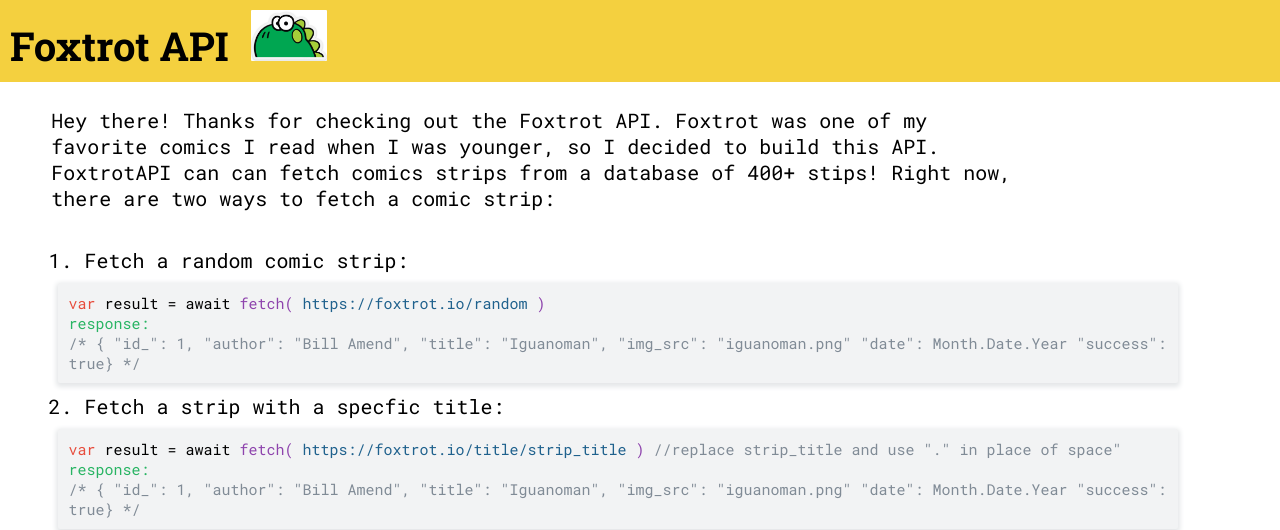
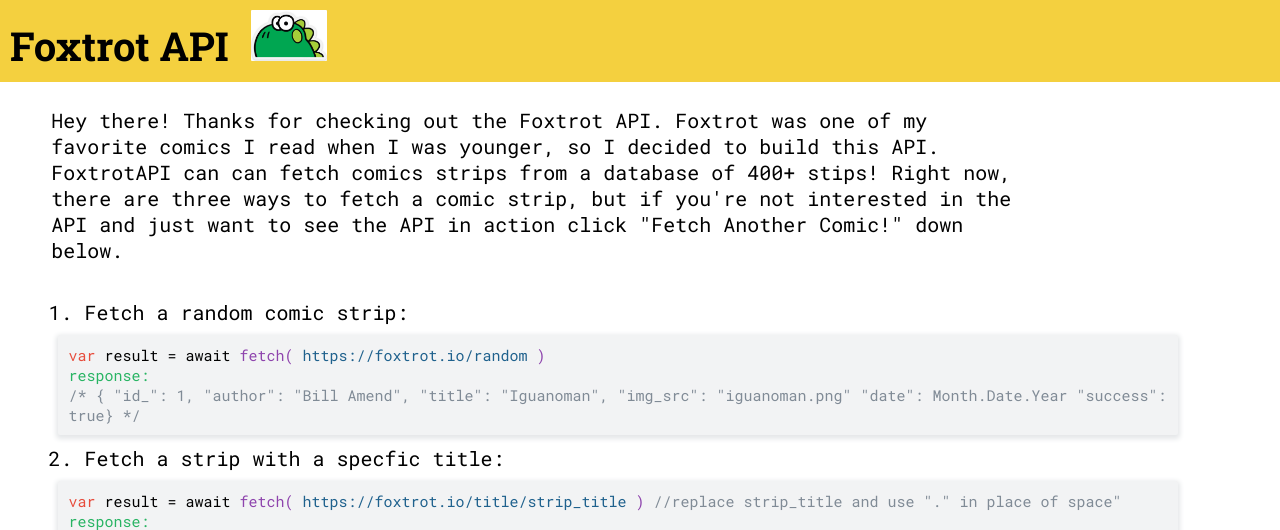
Before and after one commit to adiram359/FoxtrotAPI, a Flask app: page / in a window 1280 px wide. Shown: the top 530 px of the page. Run offline with Flask 2, Linux system fonts and the light colour scheme; data that the repository does not hold is empty.

Commit message:
idk if I'mdoing this right

```diff
--- a/server.py
+++ b/server.py
@@ -46,7 +46,6 @@
     filter = {"title": " ".join(title.split("."))}
     return query_db(filter)
 
-
 @app.route("/random", methods=["GET"])
 def get_random_comic():
     """
@@ -54,7 +53,6 @@
     """
     filter = {"_id": random.randint(1, 474)}
     return query_db(filter)
-
 
 @app.route("/date/<date>")
 def get_by_date(date):
@@ -64,8 +62,5 @@
     filter = {"date": date}
     return query_db(filter)
 
-
-
-
 if __name__ == "__main__":
     app.run(debug=True)
--- a/templates/index.html
+++ b/templates/index.html
@@ -9,6 +9,7 @@
   <link href="https://fonts.googleapis.com/css2?family=Roboto+Mono&display=swap" rel="stylesheet">
   <link href="https://fonts.googleapis.com/css2?family=Open+Sans+Condensed:wght@300&display=swap" rel="stylesheet">
 </head>
+
 
 <body>
 
@@ -22,8 +23,11 @@
   <div class="about">
     Hey there! Thanks for checking out the Foxtrot API. Foxtrot
     was one of my favorite comics I read when I was younger, so I decided
-    to build this API. FoxtrotAPI can can fetch comics strips from a database of 400+ stips!
-    Right now, there are two ways to fetch a comic strip:
+    to build this API. FoxtrotAPI can can fetch comics strips from a database of
+    400+ stips! Right now, there are three ways to fetch a comic strip, but if
+    you're not interested in the API and just want to see the API in action click "Fetch
+    Another Comic!" down below.
+
   </div>
   <div class="code">
     1. Fetch a random comic strip:
```
Also changed, not shown: requirements.txt (added, +7 -0 lines), scraper.py (+8 -0 lines), README.md, 1 other file.
